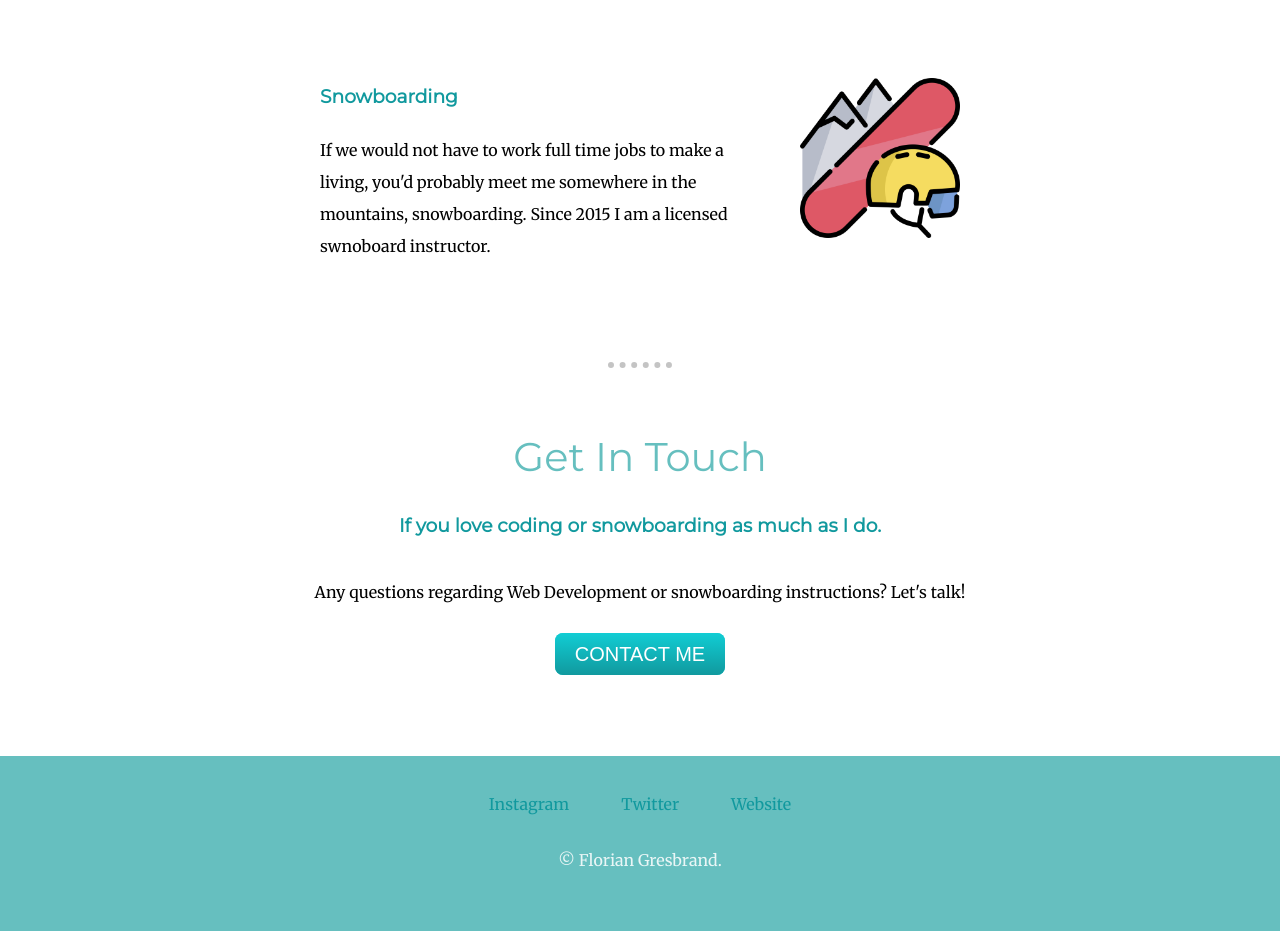
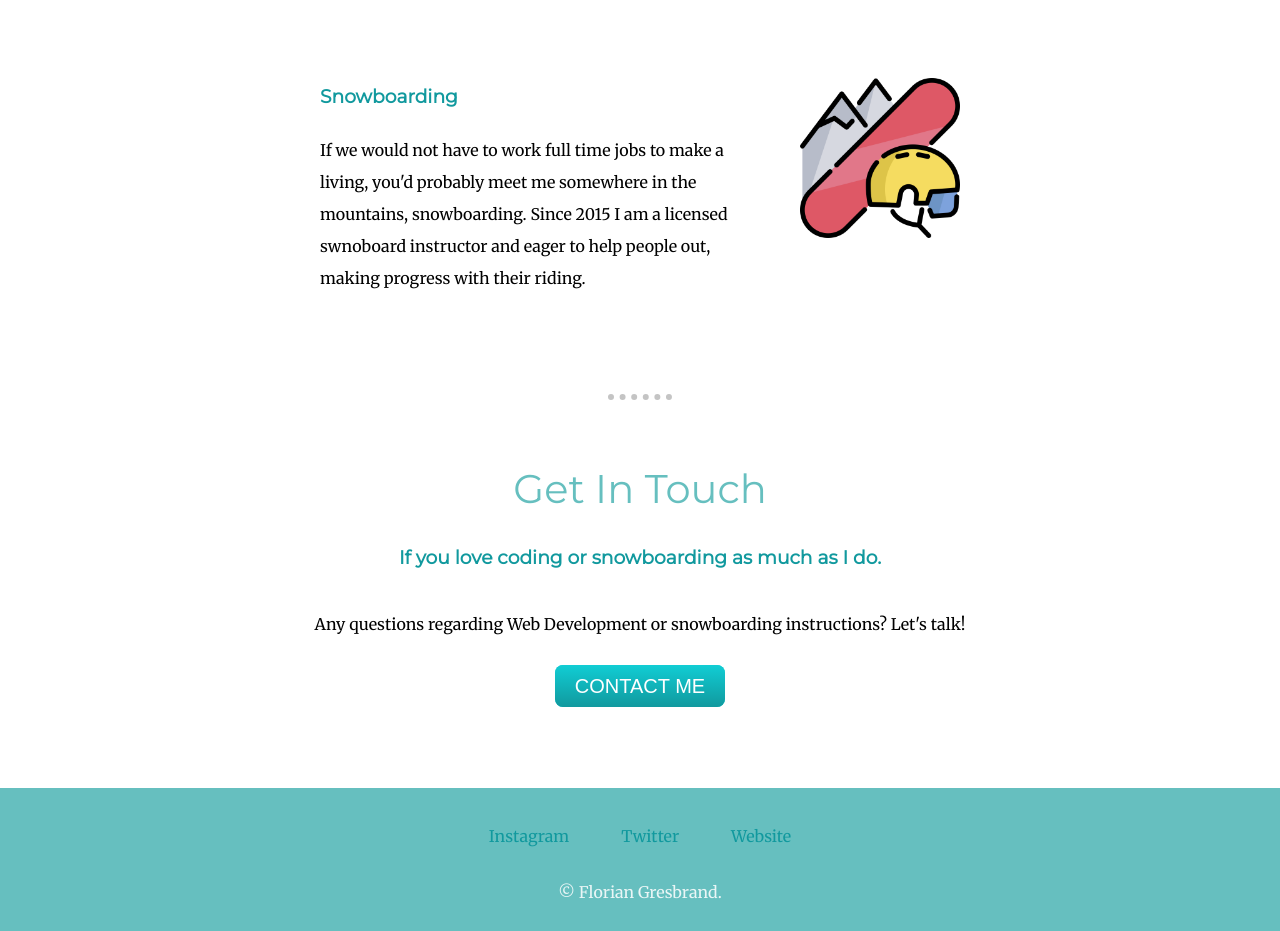
Before and after one commit to pwdrz/firstpage, a plain HTML site: page index.html in a window 1280 px wide. Shown: the part 1640-2571 px from the top of the page. Drawn offline with Linux system fonts and the light colour scheme.

Commit message:
Update index.html

```diff
--- a/index.html
+++ b/index.html
@@ -35,7 +35,7 @@
           <div class="skill-row">
             <img class="skill-snowboard" src="images/snowboard.png" alt="picture of a snowboard">
             <h3>Snowboarding</h3>
-            <p class="skill-description-snowboard">If we would not have to work full time jobs to make a living, you'd probably meet me somewhere in the mountains, snowboarding. Since 2015 I am a licensed swnoboard instructor.</p>
+            <p class="skill-description-snowboard">If we would not have to work full time jobs to make a living, you'd probably meet me somewhere in the mountains, snowboarding. Since 2015 I am a licensed swnoboard instructor and eager to help people out, making progress with their riding.</p>
           </div>
         </div>
         <hr>
```
